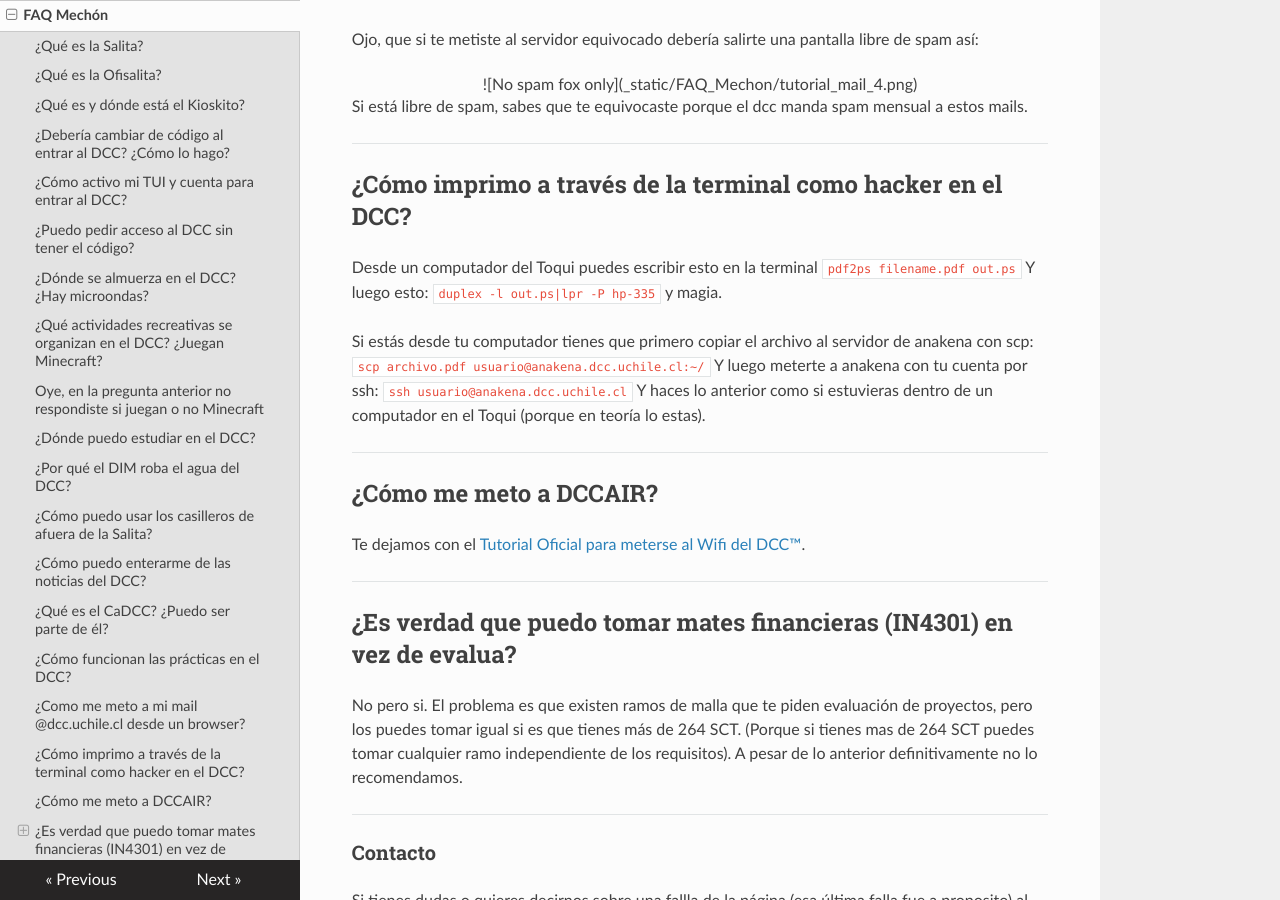
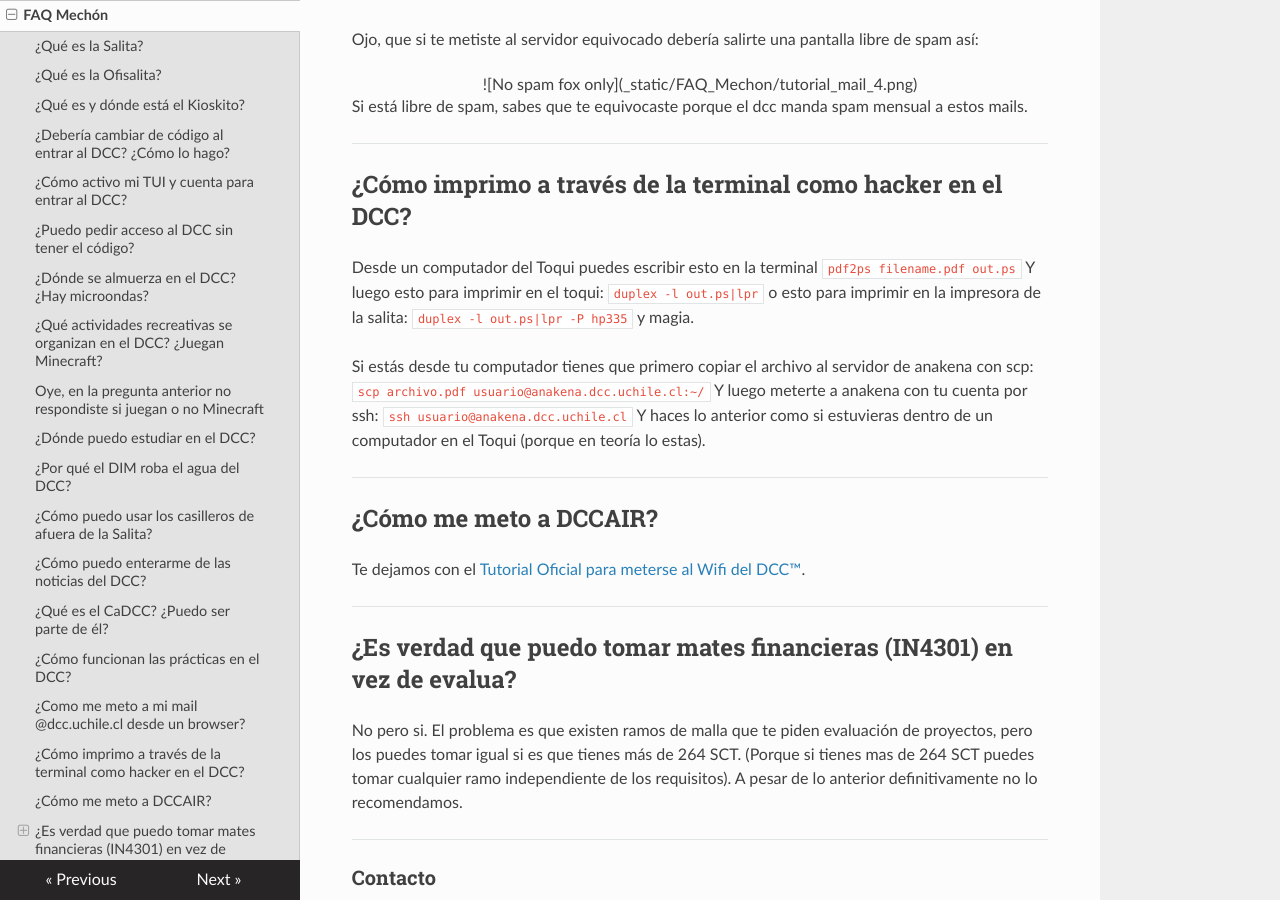
Before and after one commit to cadcc/howto, an MkDocs documentation site: the page built from docs/FAQ Mechón.md, in a window 1280 px wide and 900 px high, scrolled down 5125 px. Built offline with MkDocs 1.6.1, drawn with Linux system fonts in a browser that asks for light colours; nearby versions of some CDN libraries.

Commit message:
Pregunta Impresiones corregida

```diff
--- a/docs/FAQ Mechón.md
+++ b/docs/FAQ Mechón.md
@@ -176,8 +176,10 @@ Si está libre de spam, sabes que te equivocaste porque el dcc manda spam mensua
 
 Desde un computador del Toqui puedes escribir esto en la terminal
 `pdf2ps filename.pdf out.ps`
-Y luego esto:
-`duplex -l out.ps|lpr -P hp-335`
+Y luego esto para imprimir en el toqui:
+`duplex -l out.ps|lpr`
+o esto para imprimir en la impresora de la salita:
+`duplex -l out.ps|lpr -P hp335`
 y magia.
 
 
```
